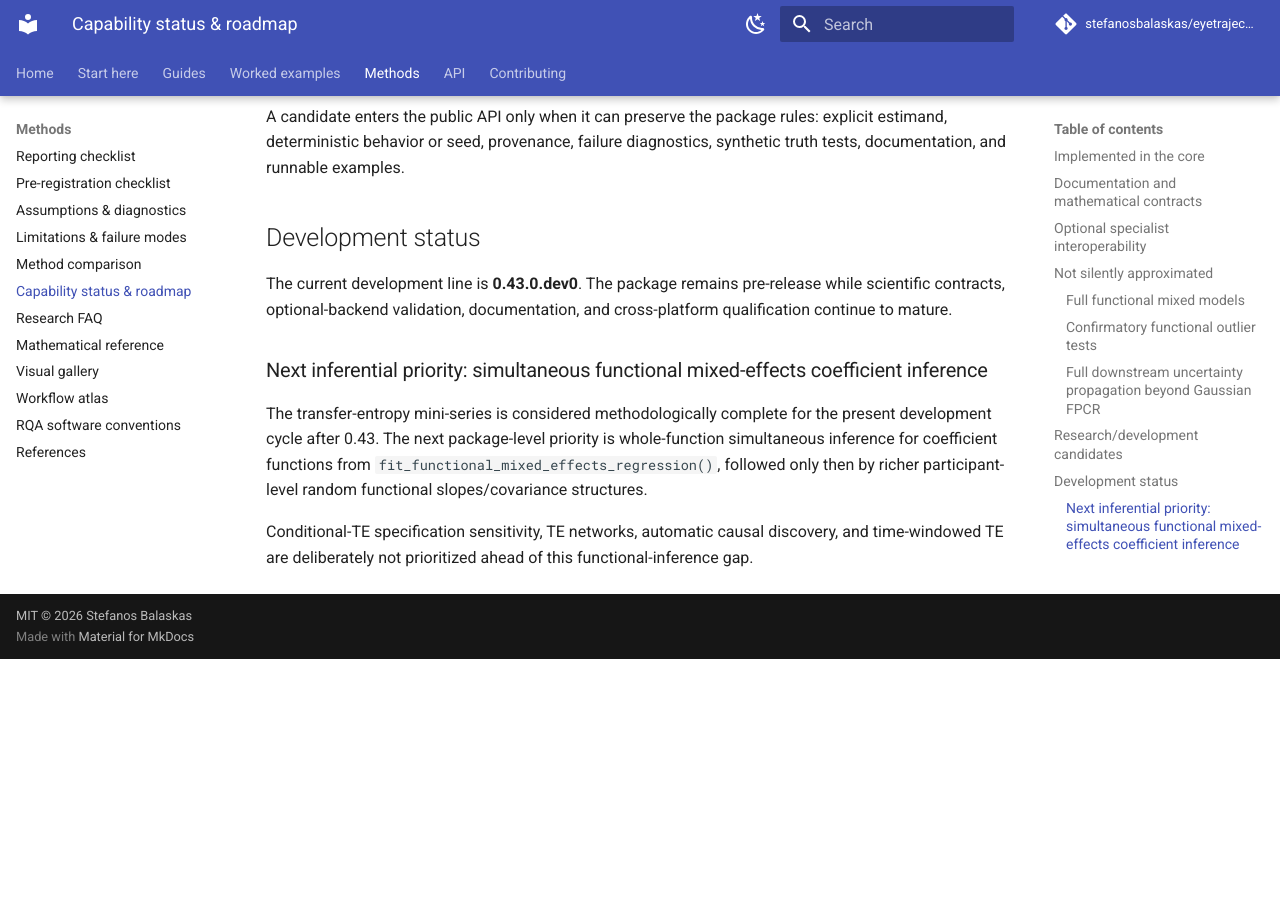
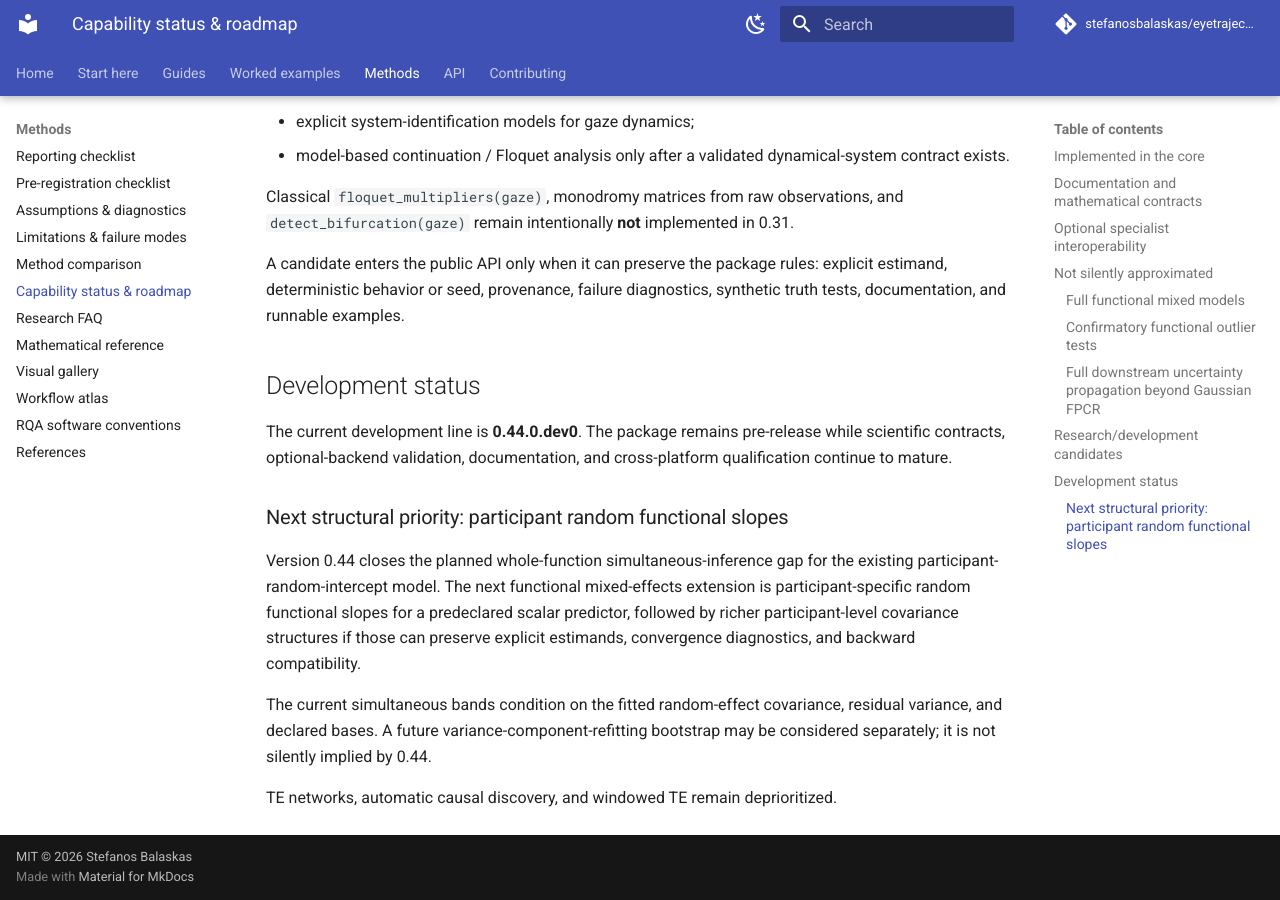
Before and after one commit to stefanosbalaskas/eyetrajectoriespy, an MkDocs documentation site: the page built from docs/methods/status-roadmap.md, in a window 1280 px wide and 900 px high, scrolled down 7671 px. Built offline with MkDocs 1.6.1 and Material for MkDocs 9.7.7, drawn with Linux system fonts in a browser that asks for light colours; comment, search, counter and statistics services are not loaded; before the commit the page ends 8330 px from its top, so only the background shows below that; some of the changed text lies outside the part shown.

Commit message:
Advance roadmap to 0.44 and random slopes next

```diff
--- a/docs/methods/status-roadmap.md
+++ b/docs/methods/status-roadmap.md
@@ -15,6 +15,7 @@
 | Function-on-scalar regression | implemented; observed-grid OLS with explicit design and HC1 standard errors | `fit_function_on_scalar_regression()` |
 | Function-on-scalar simultaneous coefficient bands | implemented; fixed-design wild bootstrap with coefficient/family scope | `function_on_scalar_simultaneous_bands()` |
 | Functional mixed-effects regression | implemented; one Gaussian response dimension, B-spline fixed effects, participant functional random intercept, joint MixedLM fit | `fit_functional_mixed_effects_regression()` |
+| Functional mixed-effects simultaneous coefficient bands | implemented; whole-participant case bootstrap, fixed-covariance GLS coefficient refits, coefficient/family observed-grid maxima | `bootstrap_functional_mixed_effects_coefficients()` / `functional_mixed_effects_simultaneous_bands()` |
 | Explicit irregular → common-grid projection | implemented | `resample_irregular_to_grid()` |
 | Univariate FPCA | implemented | `fit_fpca()` |
 | Joint multivariate FPCA | implemented | `fit_mfpca()` |
@@ -139,17 +140,20 @@
 
 ## Development status
 
-The current development line is **0.43.0.dev0**. The package remains pre-release while scientific contracts, optional-backend validation, documentation, and cross-platform qualification continue to mature.
+The current development line is **0.44.0.dev0**. The package remains pre-release while scientific contracts, optional-backend validation, documentation, and cross-platform qualification continue to mature.
 
 
-### Next inferential priority: simultaneous functional mixed-effects coefficient inference
+### Next structural priority: participant random functional slopes
 
-The transfer-entropy mini-series is considered methodologically complete for
-the present development cycle after 0.43. The next package-level priority is
-whole-function simultaneous inference for coefficient functions from
-`fit_functional_mixed_effects_regression()`, followed only then by richer
-participant-level random functional slopes/covariance structures.
+Version 0.44 closes the planned whole-function simultaneous-inference gap for
+the existing participant-random-intercept model. The next functional
+mixed-effects extension is participant-specific random functional slopes for a
+predeclared scalar predictor, followed by richer participant-level covariance
+structures if those can preserve explicit estimands, convergence diagnostics,
+and backward compatibility.
 
-Conditional-TE specification sensitivity, TE networks, automatic causal
-discovery, and time-windowed TE are deliberately not prioritized ahead of this
-functional-inference gap.
+The current simultaneous bands condition on the fitted random-effect covariance,
+residual variance, and declared bases. A future variance-component-refitting
+bootstrap may be considered separately; it is not silently implied by 0.44.
+
+TE networks, automatic causal discovery, and windowed TE remain deprioritized.
```
